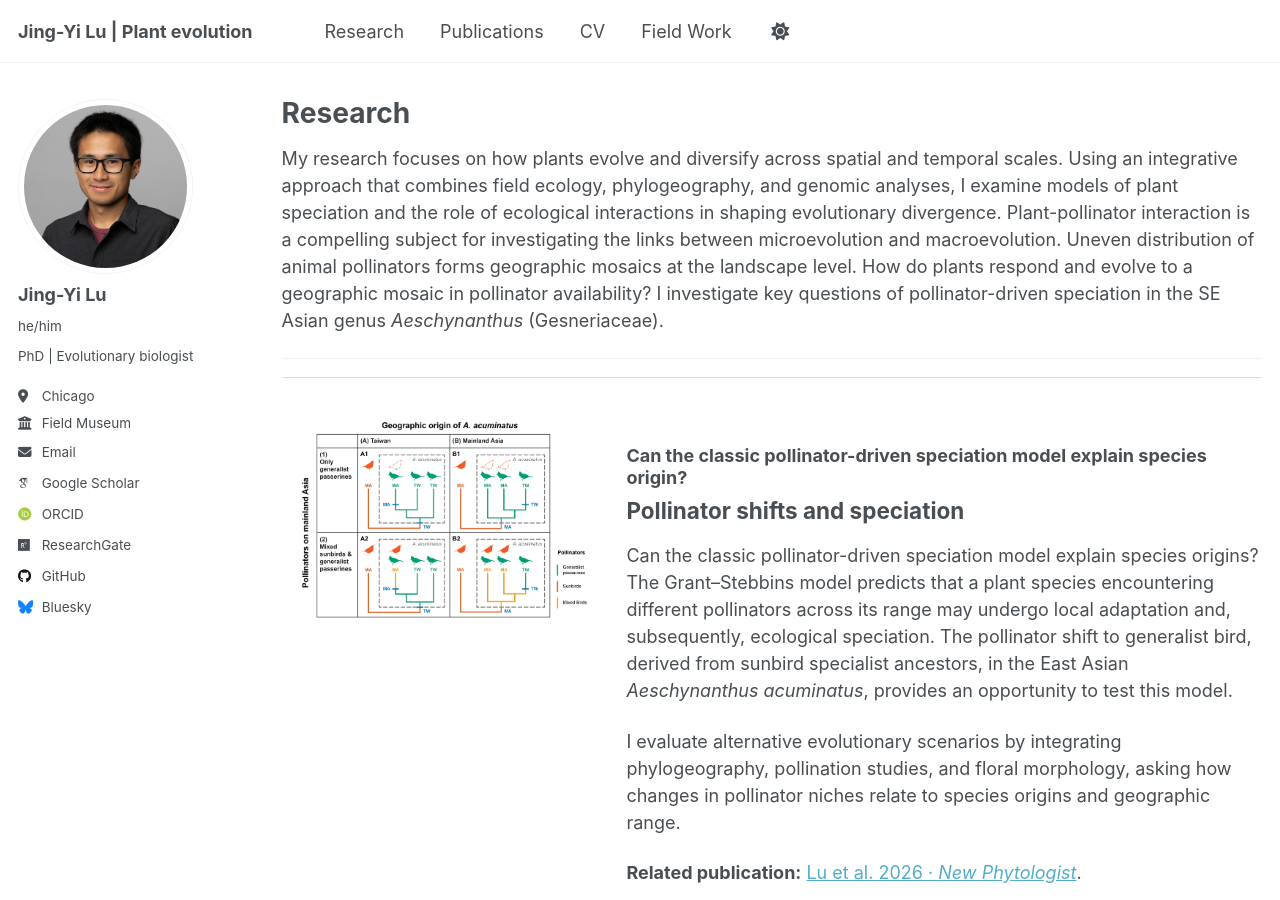
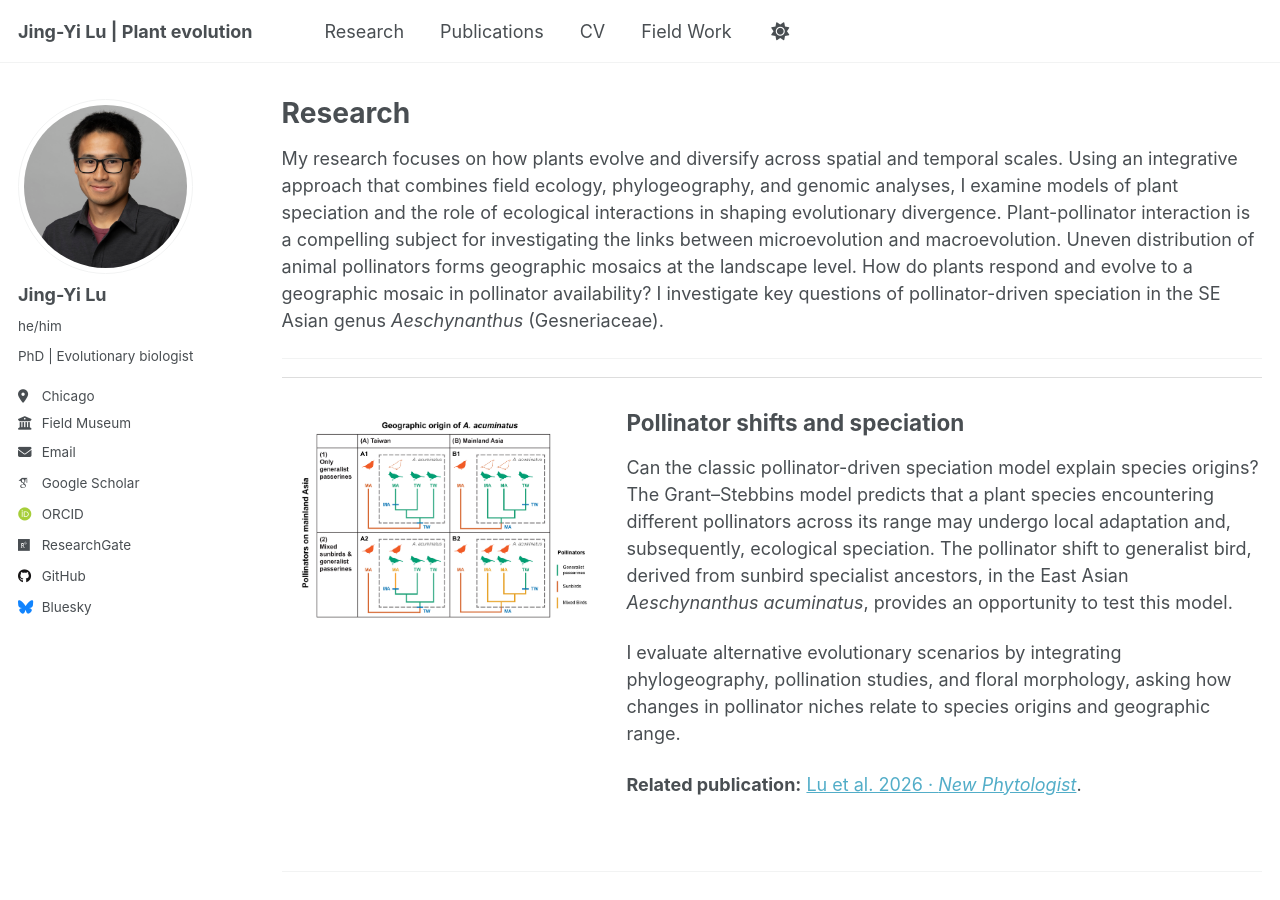
Before and after one commit to jingyilu/jingyilu.github.io, a Jekyll site: the page built from _pages/research.md, in a window 1280 px wide and 900 px high. Built offline with Jekyll 4.4.1, drawn with Linux system fonts in a browser that asks for light colours; some web fonts are replaced; a script that is not in the unit is left out.

Commit message:
update research

```diff
--- a/_pages/research.md
+++ b/_pages/research.md
@@ -67,10 +67,6 @@ Plant-pollinator interaction is a compelling subject for investigating the links
          loading="lazy">
   </figure>
 
-  <div style="flex: 2;">
-    <h3>Can the classic pollinator-driven speciation model explain species origin?</h3>
-
-
   <div class="research-block__text">
     <h2>Pollinator shifts and speciation</h2>
 
@@ -98,6 +94,7 @@ Plant-pollinator interaction is a compelling subject for investigating the links
     </p>
   </div>
 </section>
+
 ---
 
 <br> <!-- Empty lines added here -->
```
